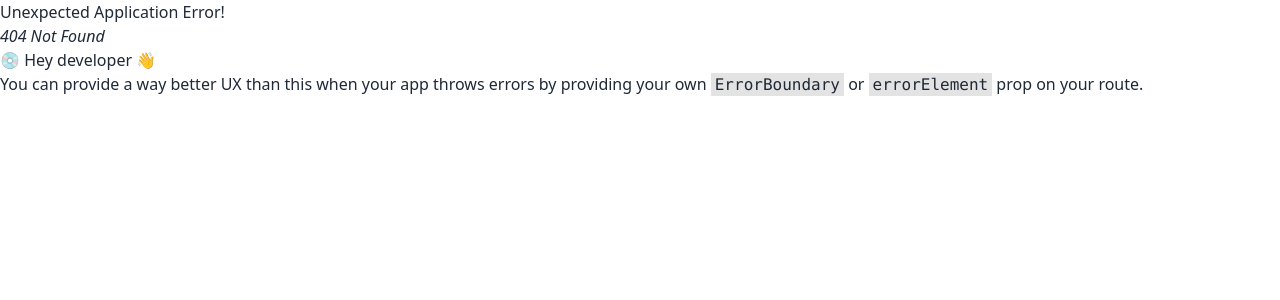
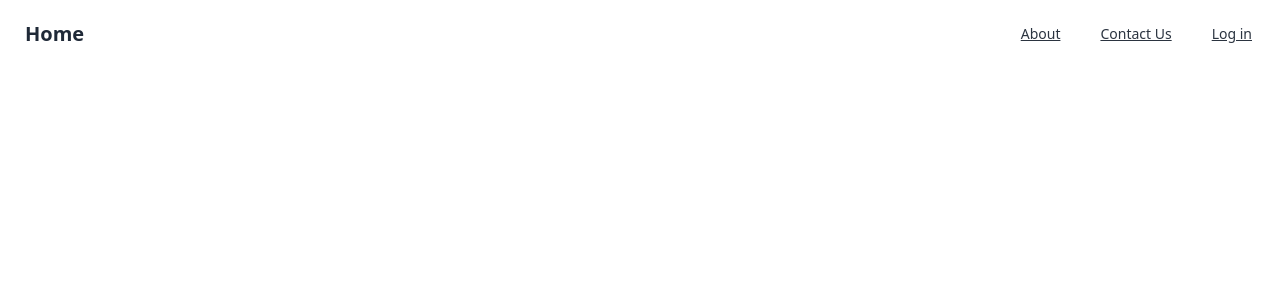
Before and after one commit to o-b3d/simple-pc-part-picker, a React app: page /auth in a window 1280 px wide. Before the commit this address had no page. Shown: the top 300 px of the page. Built offline with nearby package versions, Linux system fonts and the light colour scheme; no server answers; the HTML template or start-up script is replaced by a standard one.

Commit message:
added firebase

```diff
--- a/package.json
+++ b/package.json
@@ -10,6 +10,7 @@
     "preview": "vite preview"
   },
   "dependencies": {
+    "firebase": "^10.7.0",
     "react": "^18.2.0",
     "react-dom": "^18.2.0",
     "react-router-dom": "^6.20.0"
--- a/src/components/navbar.jsx
+++ b/src/components/navbar.jsx
@@ -26,6 +26,15 @@ export function Navbar() {
           </li>
         </ul>
       </div>
+      <div className="flex-none">
+        <ul className="menu menu-horizontal px-1">
+          <li>
+            <Link className="link link-neutral" to="/">
+              Log in
+            </Link>
+          </li>
+        </ul>
+      </div>
     </div>
   );
 }
--- a/src/main.jsx
+++ b/src/main.jsx
@@ -7,6 +7,23 @@ import About from "./pages/about.jsx";
 import { partLoader, PartsPage } from "./pages/PartsPage.jsx";
 import ContactUs from "./pages/contact.jsx";
 import Home from "./pages/home.jsx";
+import { AuthProvider } from "./utils/context/auth-context.jsx";
+import RequireAuth from "./utils/require-auth.jsx";
+import Private from "./private.jsx";
+
+const withAuthProvider = (Component, requireAuth = false) => {
+  return (
+    <AuthProvider>
+      {!requireAuth ? (
+        <RequireAuth>
+          <Component />
+        </RequireAuth>
+      ) : (
+        <Component />
+      )}
+    </AuthProvider>
+  );
+};
 
 const router = createBrowserRouter([
   {
@@ -20,7 +37,7 @@ const router = createBrowserRouter([
       {
         path: "part/:part",
         element: <PartsPage />,
-				loader: partLoader
+        loader: partLoader,
       },
       {
         path: "/about",
@@ -32,6 +49,10 @@ const router = createBrowserRouter([
       },
     ],
   },
+  {
+    path: "auth",
+    element: withAuthProvider(Private, true),
+  },
 ]);
 
 ReactDOM.createRoot(document.getElementById("root")).render(
--- a/src/pages/home.jsx
+++ b/src/pages/home.jsx
@@ -4,7 +4,6 @@ import { partSelectors } from "../utils/data";
 export default function Home() {
 	return (
 		<div className="overflow-x-auto bg-base-100">
-			{/*In a Table, need to add a tbody, or similar, tag as parents to tr tags -OG*/}
 			<ul className="flex flex-col">
 				{partSelectors.map((selector) => (
 					<li key={selector.name} className="hover:bg-slate-200 border-y p-2">
--- /dev/null
+++ b/src/private.jsx
@@ -0,0 +1,12 @@
+import { Outlet } from "react-router-dom";
+import "./App.css";
+import { Navbar } from "./components/navbar";
+
+export default function Private() {
+  return (
+    <>
+      <Navbar />
+      <Outlet />
+    </>
+  );
+}
--- /dev/null
+++ b/src/utils/context/auth-context.jsx
@@ -0,0 +1,42 @@
+import { createContext, useState, useEffect } from "react";
+import { useNavigate } from "react-router-dom";
+import { SignOutUser, userStateListener } from "../firebase";
+
+export const AuthContext = createContext({
+  currentUser: {},
+  setCurrentUser: () => {},
+  signOut: () => {},
+});
+
+export const AuthProvider = ({ children }) => {
+  const [currentUser, setCurrentUser] = useState(null);
+  const navigate = useNavigate();
+
+  useEffect(() => {
+    const unsubscribe = userStateListener((user) => {
+      if (user) {
+        setCurrentUser(user);
+      } else {
+        setCurrentUser(null);
+      }
+    });
+
+    return () => {
+      unsubscribe();
+    };
+  }, []);
+
+  const signOut = () => {
+    SignOutUser();
+    setCurrentUser(null);
+    navigate("/");
+  };
+
+  const value = {
+    currentUser,
+    setCurrentUser,
+    signOut,
+  };
+
+  return <AuthContext.Provider value={value}>{children}</AuthContext.Provider>;
+};
--- /dev/null
+++ b/src/utils/firebase.js
@@ -0,0 +1,35 @@
+import { initializeApp } from "firebase/app";
+import { getAnalytics } from "firebase/analytics";
+import {
+  getAuth,
+  onAuthStateChanged,
+  signOut,
+  signInWithEmailAndPassword,
+} from "firebase/auth";
+
+const firebaseConfig = {
+	apiKey: import.meta.env.VITE_FIREBASE_API_KEY,
+	authDomain: import.meta.env.VITE_FIREBASE_AUTH_DOMAIN,
+	projectId: import.meta.env.VITE_FIREBASE_PROJECT_ID,
+	storageBucket: import.meta.env.VITE_FIREBASE_STORAGE_BUCKET,
+	messagingSenderId: import.meta.env.VITE_FIREBASE_MESSAGING_SENDER_ID,
+	appId: import.meta.env.VITE_FIREBASE_APP_ID,
+	measurementId: import.meta.env.VITE_FIREBASE_MEASUREMENT_ID,
+};
+
+
+//Initialize Firebase
+const app = initializeApp(firebaseConfig);
+const auth = getAuth(app);
+
+export const signInUser = async (email, password) => {
+	if (!email && !password) return;
+
+	return await signInWithEmailAndPassword(auth, email, password);
+};
+
+export const userStateListener = (callback) => {
+	return onAuthStateChanged(auth, callback);
+};
+
+export const SignOutUser = async () => await signOut(auth);
--- /dev/null
+++ b/src/utils/require-auth.jsx
@@ -0,0 +1,29 @@
+import { AuthContext } from "./context/auth-context";
+import { useContext } from "react";
+import { Navigate, useLocation } from "react-router-dom";
+
+function RequireAuth({
+    children,
+    to = "/auth/login" })
+    {
+  const { currentUser } = useContext(AuthContext);
+  const location = useLocation();
+
+  if (!currentUser) {
+    return children;
+  }
+
+  if (!currentUser) {
+    return (
+      <Navigate
+        to={`${to}?redirect=/${location.pathname}`}
+        state={{ from: location }}
+        replace
+      />
+    );
+  }
+
+  return children;
+}
+
+export default RequireAuth;
```
Also changed, not shown: 2 other files (tests, documents, lock files or other folders). Lines whose indentation alone changed are shown as unchanged.
